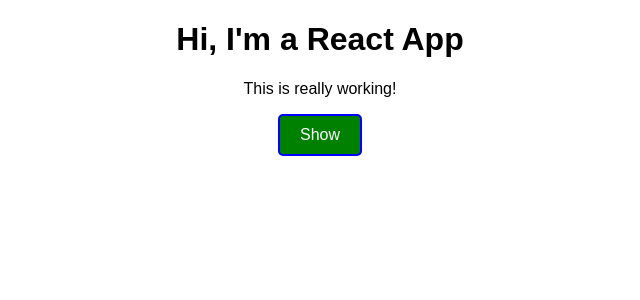
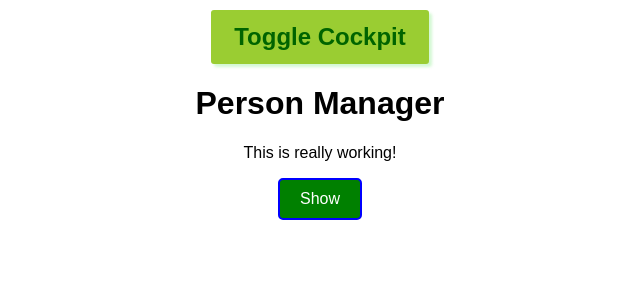
Before and after one commit to Anik7303/react-the-complete-guide, a React app: page / in a window 1280 px wide. Shown: the top 300 px of the page, without its empty margins (320-960 px from the left). Built offline with nearby package versions, Linux system fonts and the light colour scheme.

Commit message:
using Higher Order component - auxilary component

```diff
--- a/src/components/Cockpit/Cockpit.js
+++ b/src/components/Cockpit/Cockpit.js
@@ -1,9 +1,9 @@
-import React, { useEffect } from "react";
+import React from "react";
 import CssClass from "./Cockpit.css";
 
 const cockpit = (props) => {
     // runs only once
-    // useEffect(() => {
+    // React.useEffect(() => {
     //     console.log("[Cockpit.js] useEffect (1) - only when mounted");
     //     const timer = setTimeout(() => alert("Save data to cloud"));
     //     return () => {
@@ -12,7 +12,7 @@ const cockpit = (props) => {
     //     };
     // }, []);
 
-    // useEffect(() => {
+    // React.useEffect(() => {
     //     console.log(
     //         "[Cockpit.js] useEffect (2) - only when personsLength change"
     //     );
@@ -20,6 +20,13 @@ const cockpit = (props) => {
     //         console.log("[Cockpit.js] cleanup work in useEffect (2)");
     //     };
     // }, [props.personsLength]);
+
+    React.useEffect(() => {
+        console.log("[Cockpit.js] 3rd useEffect");
+        return () => {
+            console.log("[Cockpit.js] cleanup work in 3rd useEffect");
+        };
+    });
 
     const assignedClasses = [];
     let btnStyle = CssClass.btn;
@@ -35,7 +42,7 @@ const cockpit = (props) => {
 
     return (
         <div className={CssClass.Cockpit}>
-            <h1>Hi, I'm a React App</h1>
+            <h1>{props.title}</h1>
             <p className={assignedClasses.join(" ")}>This is really working!</p>
             <button className={btnStyle} onClick={props.togglePersons}>
                 {props.show ? "Hide" : "Show"}
@@ -44,4 +51,4 @@ const cockpit = (props) => {
     );
 };
 
-export default cockpit;
+export default React.memo(cockpit);
--- a/src/components/Persons/Person/Person.js
+++ b/src/components/Persons/Person/Person.js
@@ -1,4 +1,5 @@
 import React, { Component } from "react";
+import Aux from "../../hoc/Auxiliary";
 import CssClass from "./Person.css";
 
 class Person extends Component {
@@ -43,9 +44,11 @@ class Person extends Component {
     render() {
         console.log("[Person.js] render");
         return (
+            <Aux>
                 <div className={CssClass.Person}>
                     <p onClick={this.props.click}>
-                    I'm a {this.props.name} and I am {this.props.age} years old!
+                        I'm a {this.props.name} and I am {this.props.age} years
+                        old!
                     </p>
                     <p>{this.props.children}</p>
                     <input
@@ -54,6 +57,7 @@ class Person extends Component {
                         value={this.props.name}
                     />
                 </div>
+            </Aux>
         );
     }
 }
--- a/src/components/Persons/Persons.js
+++ b/src/components/Persons/Persons.js
@@ -1,8 +1,8 @@
-import React, { Component } from "react";
+import React from "react";
 
 import Person from "./Person/Person";
 
-class Persons extends Component {
+class Persons extends React.PureComponent {
     constructor(props) {
         super(props);
         console.log("[Persons.js] constructor");
@@ -18,10 +18,17 @@ class Persons extends Component {
         console.log("[Persons.js] componentDidMount");
     }
 
-    shouldComponentUpdate(nextProps, nextState) {
-        console.log("[Persons.js] shouldComponentUpdate");
-        return true;
-    }
+    // shouldComponentUpdate(nextProps, nextState) {
+    //     console.log("[Persons.js] shouldComponentUpdate");
+    //     if (
+    //         nextProps.persons !== this.props.persons ||
+    //         nextProps.click !== this.props.click ||
+    //         nextProps.changeName !== this.props.changeName
+    //     ) {
+    //         return true;
+    //     }
+    //     return false;
+    // }
 
     getSnapshotBeforeUpdate(prevProps, prevState) {
         const snapshot = null;
--- /dev/null
+++ b/src/components/hoc/Auxiliary.js
@@ -0,0 +1,5 @@
+import react from "react";
+
+const aux = (props) => props.children;
+
+export default aux;
--- a/src/containers/App.css
+++ b/src/containers/App.css
@@ -1,3 +1,26 @@
 .App {
     text-align: center;
 }
+
+.btn {
+    background-color: yellowgreen;
+    color: darkgreen;
+    font-size: 1.5rem;
+    font-weight: bold;
+    padding: 10px 20px;
+    margin: 10px auto 0;
+    box-shadow: 3px 3px 3px rgba(144, 238, 144, 0.4);
+    border: 3px solid yellowgreen;
+    border-radius: 3px;
+    cursor: pointer;
+}
+
+.btn:hover,
+.btn:active {
+    background-color: darkgreen;
+    color: yellowgreen;
+}
+
+.btn:focus {
+    outline: none;
+}
--- a/src/containers/App.js
+++ b/src/containers/App.js
@@ -11,6 +11,7 @@ class App extends React.Component {
             { id: "weqr3", name: "Stephane", age: 26 },
         ],
         showPersons: false,
+        showCockpit: true,
     };
 
     // Mounting Lifecycle
@@ -109,13 +110,43 @@ class App extends React.Component {
             );
         }
 
+        let cockpit = null;
+        // const cockpitStyle = {
+        //     backgroundColor: "yellowgreen",
+        //     color: "darkgreen",
+        //     fontSize: "1.5rem",
+        //     fontWeight: "bold",
+        //     padding: "10px 20px",
+        //     margin: "10px auto 0",
+        //     boxShadow: "3px 3px 3px lightgreen",
+        //     borderRadius: "3px",
+        //     cursor: "pointer",
+        // };
+        if (this.state.showCockpit) {
+            cockpit = (
+                <div>
+                    <Cockpit
+                        title={this.props.appname}
+                        personsLength={this.state.persons.length}
+                        showPersons={this.state.showPersons}
+                        togglePersons={this.togglePersons}
+                    />
+                </div>
+            );
+        }
+
         return (
             <div className={CssClass.App}>
-                <Cockpit
-                    personsLength={this.state.persons.length}
-                    showPersons={this.state.showPersons}
-                    togglePersons={this.togglePersons}
-                />
+                <button
+                    // style={cockpitStyle}
+                    className={CssClass.btn}
+                    onClick={() => {
+                        this.setState({ showCockpit: !this.state.showCockpit });
+                    }}
+                >
+                    Toggle Cockpit
+                </button>
+                {cockpit}
                 {persons}
             </div>
         );
--- a/src/index.css
+++ b/src/index.css
@@ -1,5 +1,6 @@
 body {
-  margin: 0;
-  padding: 0;
-  font-family: sans-serif;
+    margin: 0;
+    padding: 0;
+    font-family: sans-serif;
+    /* background-color: #f1eded; */
 }
--- a/src/index.js
+++ b/src/index.js
@@ -4,5 +4,8 @@ import "./index.css";
 import App from "./containers/App";
 import registerServiceWorker from "./registerServiceWorker";
 
-ReactDOM.render(<App />, document.getElementById("root"));
+ReactDOM.render(
+    <App appname="Person Manager" />,
+    document.getElementById("root")
+);
 registerServiceWorker();
```
Lines whose indentation alone changed are shown as unchanged.
